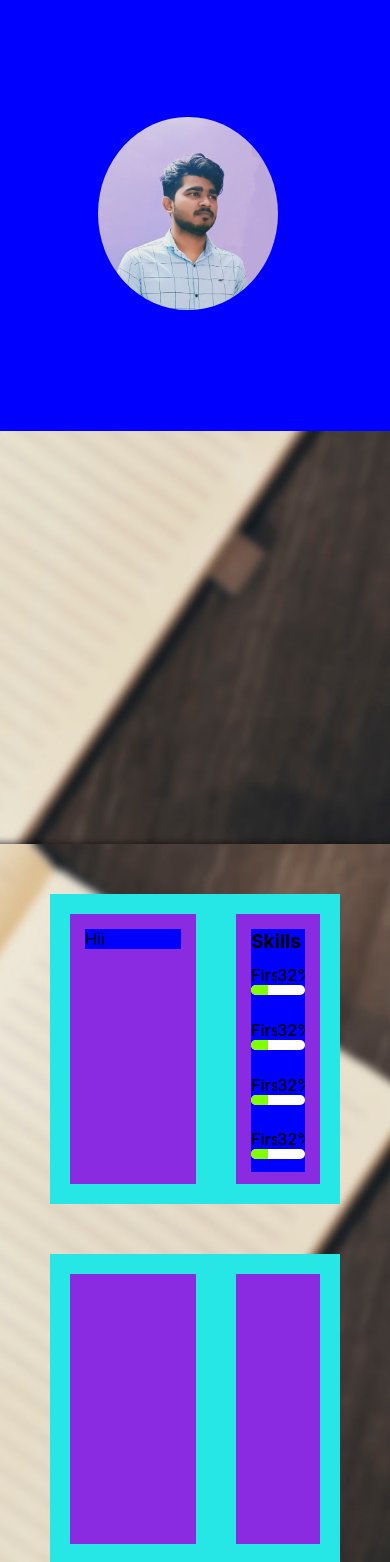
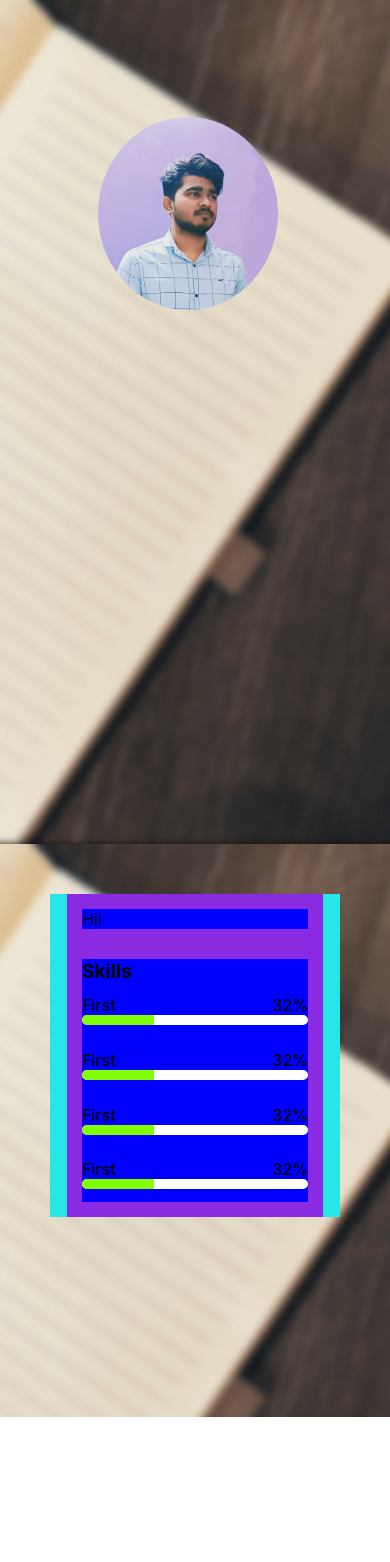
Before and after one commit to coder-abhi/coder-abhi-profile, a React (Create React App) app: page / in a window 390 px wide. Shown: the top 1562 px of the page. After the commit the page ends 1417 px from the top, so only its background shows below. Built offline with nearby package versions, Linux system fonts and the light colour scheme.

Commit message:
Boxes are adjusted for responsiveness

```diff
--- a/src/Center.css
+++ b/src/Center.css
@@ -11,7 +11,7 @@
 }
 
 .center-slots{
-    height: 310px;
+    height: 320px;
     background-color: rgb(38, 230, 230);
     /* padding: 50px; */
     margin: 50px;
@@ -19,9 +19,10 @@
 }
 .center-slots-sub{
     background-color: blueviolet;
-    height: 270px;
+    /* height: 330px; */
     width: 100%;
-    margin: 20px;
+    height: 100%;
+    margin: 0 2vh;
     /* height: 270px; */
     overflow: hidden;
     font-size: 20%;
@@ -71,3 +72,13 @@ progress {
   progress::-webkit-progress-bar {
     background: white;
   }
+
+@media screen and (max-width:39.9375em){
+    .center-slots{
+        flex-wrap: wrap;
+        height: auto;
+    }
+    .center-slots-sub{
+        width: 100%;
+    }
+}
--- a/src/Header.css
+++ b/src/Header.css
@@ -18,7 +18,7 @@
 }
 @media screen and (max-width : 39.9375em) {
     .circle-img{
-        background-color:blue;
+        /* background-color:blue; */
     }
     .profile-img{
         width:180px;
```
